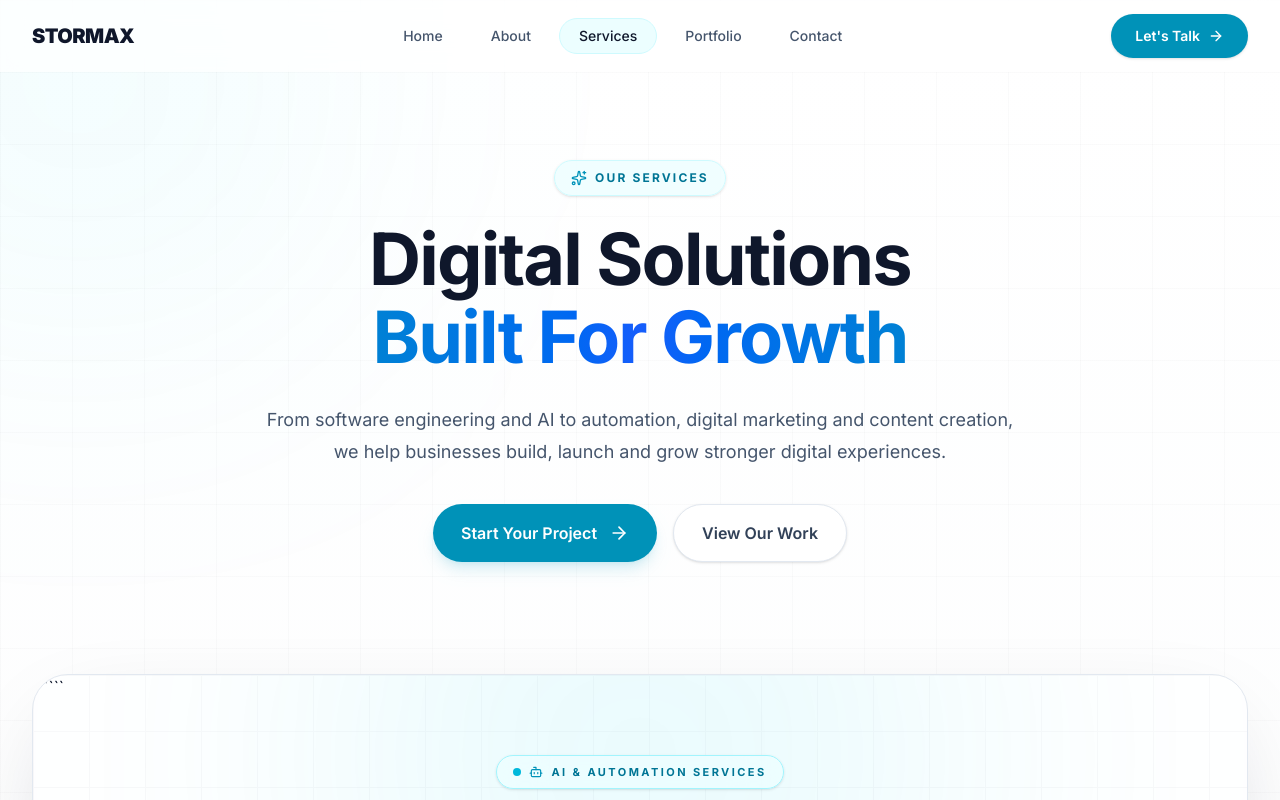
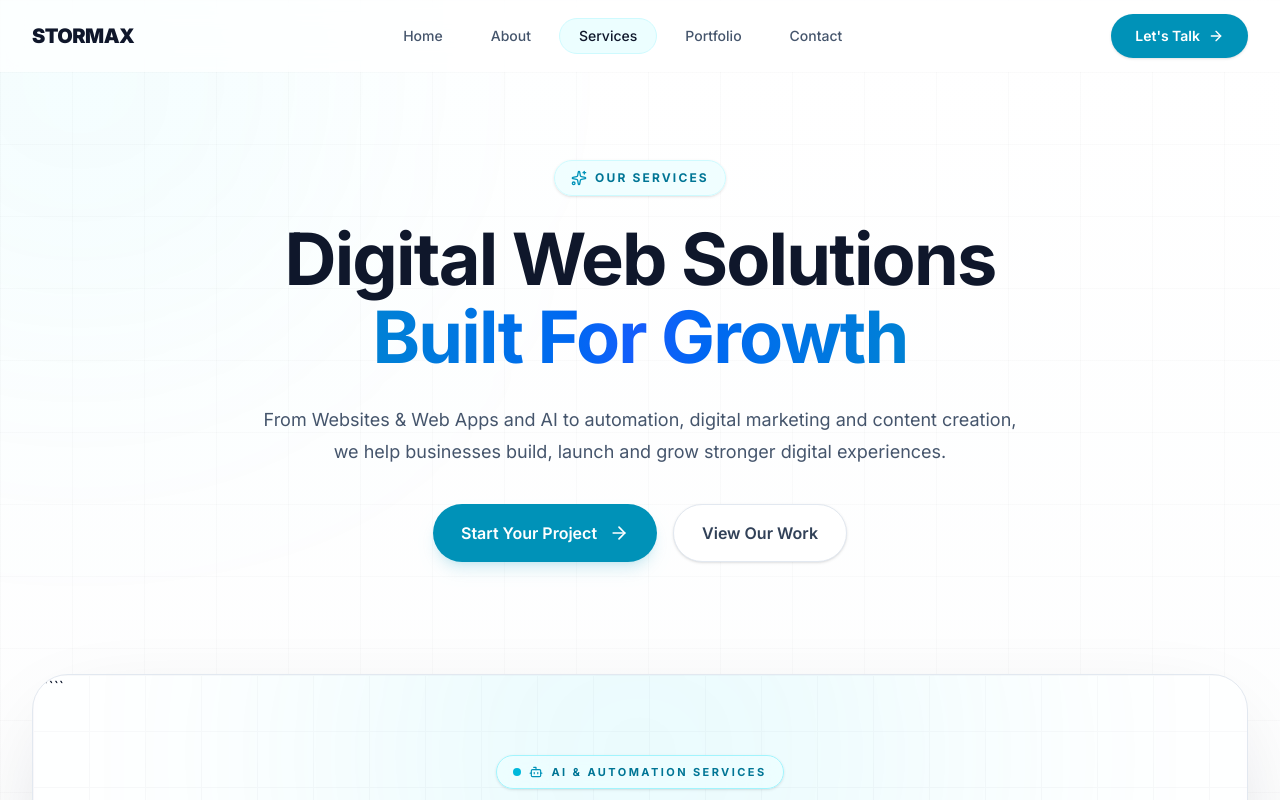
Before and after one commit to Codingtech390/nexora-labs, a Next.js app: page /services in a window 1280 px wide. Shown: the top 800 px of the page. Built offline with nearby package versions, Linux system fonts and the light colour scheme.

Commit message:
Name and information update -4

```diff
--- a/sections/services.tsx
+++ b/sections/services.tsx
@@ -142,14 +142,14 @@ BACKGROUND
           </div>
 
           <h1 className="text-4xl font-bold leading-[1.08] tracking-tight text-slate-900 md:text-6xl lg:text-7xl">
-            Digital Solutions
+            Digital Web Solutions
             <span className="block bg-gradient-to-r from-cyan-600 via-blue-600 to-cyan-600 bg-clip-text text-transparent">
               Built For Growth
             </span>
           </h1>
 
           <p className="mx-auto mt-7 max-w-3xl text-base leading-7 text-slate-600 md:text-lg md:leading-8">
-            From software engineering and AI to automation, digital marketing and content creation,
+            From Websites & Web Apps and AI to automation, digital marketing and content creation,
             we help businesses build, launch and grow stronger digital experiences.
           </p>
 
```
